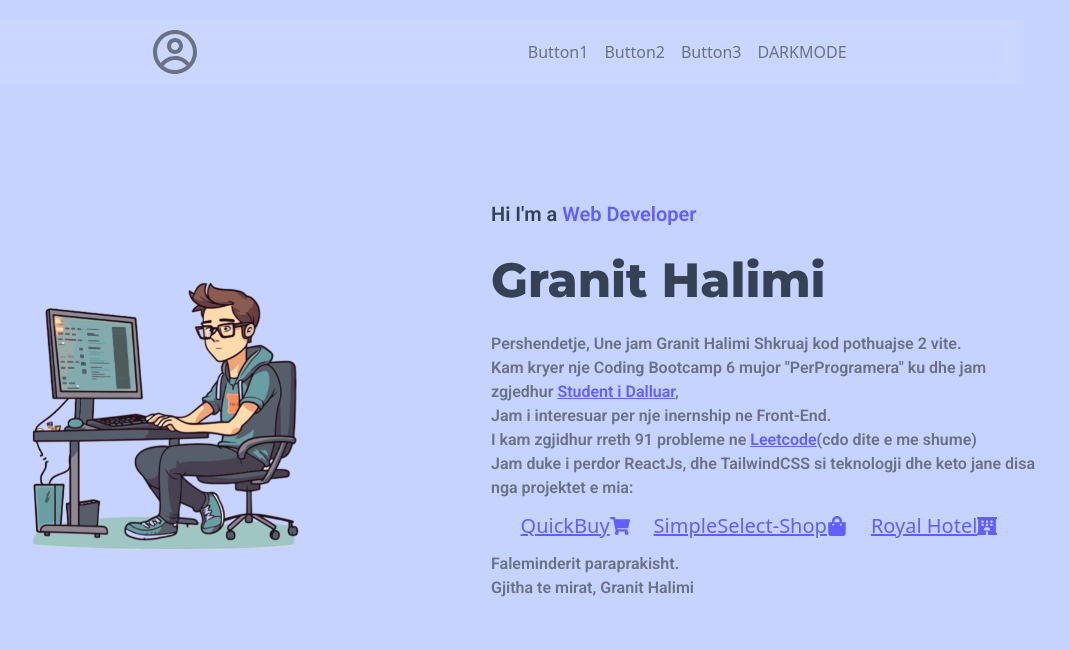
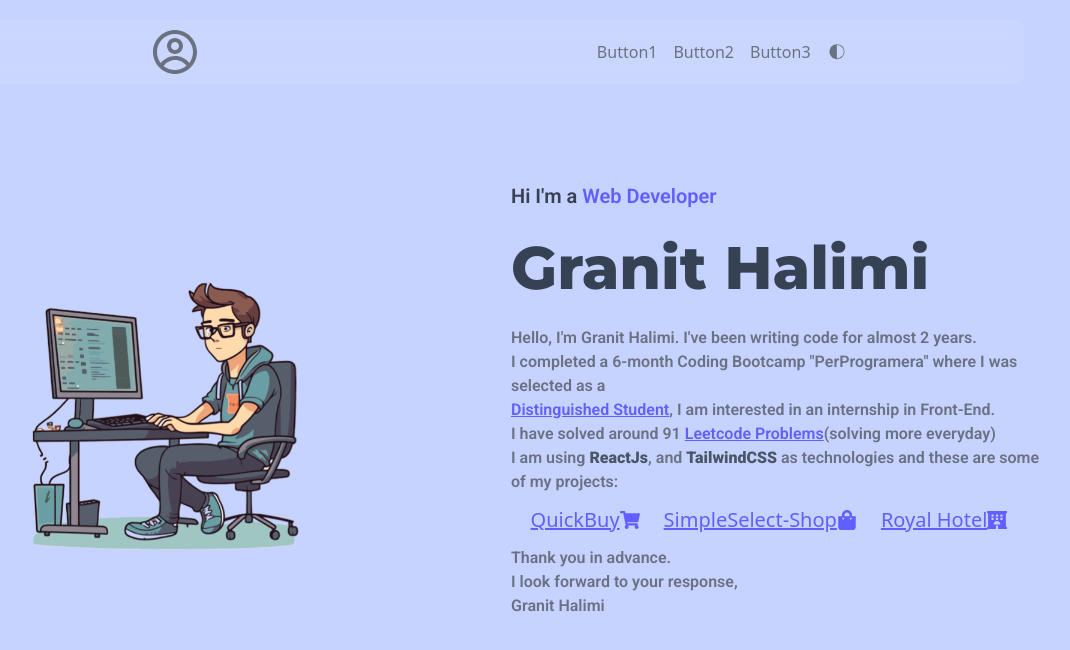
Before and after one commit to granithalimi/portfolio_website, a React (Create React App) app: page / in a window 1280 px wide. Shown: the top 650 px of the page, without its empty margins (149-1219 px from the left). Built offline with nearby package versions, Linux system fonts and the light colour scheme.

Commit message:
making it responsive

```diff
--- a/src/Components/Content.js
+++ b/src/Components/Content.js
@@ -7,7 +7,7 @@ import { ThemeContext } from "../App.js"
 import "../assets/style/style.css"
 
 function Content() {
-	const [darkMode, setDarkMode] = useContext(ThemeContext)
+	const [darkMode, ] = useContext(ThemeContext)
 	const [show, setShow] = useState(false)
 
 	useEffect(() => {
@@ -17,34 +17,34 @@ function Content() {
 	}, [])
 
   return (
-    <div className="w-full h-full flex justify-center items-center">
-	  <div className={`${show ? "show_img" : "hide_img"} duration-[1000ms] flex items-center justify-center w-1/2 h-screen`}>
-		<img src={bg} className="w-1/2 image" loading="eager" />
+    <div className="w-full h-full grid md:grid-cols-2 sm:grid-cols-1 items-center">
+	  <div className={`${show ? "show_img" : "hide_img"} duration-[1000ms] flex items-center justify-center w-full h-screen`}>
+		<img src={bg} alt="guy_in_computer" className="md:w-1/2 image" loading="eager" />
 	  </div>
 
-	  <div className={`${show ? "show_content" : "hide_content"} duration-[1000ms] w-1/2 h-screen flex flex-col justify-center pe-20`}>
+	  <div className={`${show ? "show_content" : "hide_content"} duration-[1000ms] w-full h-screen md:text-left text-center flex flex-col justify-center md:pe-20 px-5`}>
 		<h1 className={`text-xl roboto ${darkMode ? "text-gray-300" : "text-gray-700"} `}>Hi I'm a <span className="text-indigo-500">Web Developer</span></h1>
 
-		<h1 className={`text-5xl ${darkMode ? "text-gray-300" : "text-gray-700"} my-7 montserrat`}>Granit Halimi</h1>
+		<h1 className={`md:text-6xl text-4xl ${darkMode ? "text-gray-300" : "text-gray-700"} my-7 montserrat`}>Granit Halimi</h1>
 	  <p className={`${darkMode ? "text-gray-400" : "text-gray-500"} roboto`}>
-	  Pershendetje,
-	  Une jam Granit Halimi Shkruaj kod pothuajse 2 vite. <br />
-	  Kam kryer nje Coding Bootcamp 6 mujor "PerProgramera"
-	  ku dhe jam zgjedhur <a target="_blank" className="underline text-indigo-500 hover:text-blue-700 duration-500" href={'https://perprogramera.com/studentet-e-dalluar-te-bootcamp-9/'}>Student i Dalluar</a>, <br />
-	  Jam i interesuar per nje inernship ne Front-End. <br />
-	  I kam zgjidhur rreth 91 probleme ne <a target="_blank" className="underline text-indigo-500 hover:text-blue-700 duration-500" href="https://leetcode.com/_ggranit/">Leetcode</a>(cdo dite e me shume) <br />
-	  Jam duke i perdor ReactJs, dhe TailwindCSS si teknologji dhe keto jane disa nga projektet e mia: <br />
+	  Hello, I'm Granit Halimi. I've been writing code for almost 2 years.
+	  <br />
+	  I completed a 6-month Coding Bootcamp "PerProgramera" where I was selected as a <br />
+	  <a target="_blank" rel="noreferrer" className="underline text-indigo-500 hover:text-blue-700 duration-500" href={'https://perprogramera.com/studentet-e-dalluar-te-bootcamp-9/'}>Distinguished Student</a>,
+	  I am interested in an internship in Front-End. <br />
+	  I have solved around 91 <a target="_blank" rel="noreferrer" className="underline text-indigo-500 hover:text-blue-700 duration-500" href="https://leetcode.com/_ggranit/">Leetcode Problems</a>(solving more everyday) <br />
+	  I am using <span className={`${darkMode ? "text-gray-300" : "text-gray-600"}`} style={{fontWeight: 900}}>ReactJs</span>, and <span className={`${darkMode ? "text-gray-300" : "text-gray-600"}`} style={{fontWeight: 900}}>TailwindCSS</span> as technologies and these are some of my projects:<br />
 	  </p>
 
 	  <div className="w-full flex justify-center gap-6 my-3">
-	  <a target="_blank" className="underline text-indigo-500 hover:text-blue-700 duration-500 text-xl" href={"https://github.com/granithalimi/quickly"}><div className="flex items-center"><span>QuickBuy</span><FaShoppingCart/></div></a>
-	  <a target="_blank" className="underline text-indigo-500 hover:text-blue-700 duration-500 text-xl" href={"https://github.com/granithalimi/SimpleSelect-Shop"}><div className="flex items-center"><span>SimpleSelect-Shop</span><FaShoppingBag/></div></a>
-	  <a target="_blank" className="underline text-indigo-500 hover:text-blue-700 duration-500 text-xl" href={"https://github.com/granithalimi/royal-hotel"}><div className="flex items-center"><span>Royal Hotel</span><FaHotel/></div></a> <br />
+	  <a target="_blank" rel="noreferrer" className="underline text-indigo-500 hover:text-blue-700 duration-500 text-sm md:text-xl" href={"https://github.com/granithalimi/quickly"}><div className="flex items-center"><span>QuickBuy</span><FaShoppingCart/></div></a>
+	  <a target="_blank" rel="noreferrer" className="underline text-indigo-500 hover:text-blue-700 duration-500 text-sm md:text-xl" href={"https://github.com/granithalimi/SimpleSelect-Shop"}><div className="flex items-center"><span>SimpleSelect-Shop</span><FaShoppingBag/></div></a>
+	  <a target="_blank" rel="noreferrer" className="underline text-indigo-500 hover:text-blue-700 duration-500 text-sm md:text-xl" href={"https://github.com/granithalimi/royal-hotel"}><div className="flex items-center"><span>Royal Hotel</span><FaHotel/></div></a> <br />
 	  </div>
 
 	  <p className={`${darkMode ? "text-gray-400" : "text-gray-500"} roboto`}>
-	  Faleminderit paraprakisht. <br />
-	  Gjitha te mirat,
+	  Thank you in advance. <br />
+	  I look forward to your response, <br />
 	  Granit Halimi
 	  </p>
 	  </div>
--- a/src/Components/Header.js
+++ b/src/Components/Header.js
@@ -1,9 +1,13 @@
 import { CgProfile } from "react-icons/cg";
 import { React, useContext ,useState, useEffect} from "react"
 import { ThemeContext } from "../App.js"
+import { MdMenu } from "react-icons/md";
+import { IoClose } from "react-icons/io5";
+import { WiMoonAltFirstQuarter } from "react-icons/wi";
 function Header() {
 	const [darkMode, setDarkMode] = useContext(ThemeContext)
 	const [show, setShow] = useState(false)
+	const [showMenu, setShowMenu] = useState(false)
 
 	useEffect(() => {
 	  setTimeout(() => {
@@ -11,18 +15,37 @@ function Header() {
 	  }, 500);
 	}, [])
 
+
   return (
-	  <div className={`absolute ${show ? "top-5" : "-top-full"} duration-[750ms] left-0 right-0 w-full h-16 flex justify-center z-20`}>
-	  <div className="w-5/6 h-full backdrop-blur-sm bg-white/10 flex justify-center roundeimgd-xl">
-	 	<div className="w-2/3 h-full flex justify-between">
-			<div className="h-full w-20 flex justify-center items-center">
-	  			<CgProfile className={`text-5xl ${darkMode ? "text-gray-300" : "text-gray-500"}`} />
+	  <div className={`absolute ${show ? "top-5" : "-top-full"} rounded-lg duration-[750ms] left-0 right-0 w-full h-16 flex justify-center z-20`}>
+	  <div className="w-5/6 h-full backdrop-blur-sm bg-white/10 flex justify-center rounded-lg">
+	  <div className="w-2/3 h-full flex justify-between">
+	  <div className="h-full w-20 flex justify-center items-center">
+	  <CgProfile className={`md:text-5xl text-3xl ${darkMode ? "text-gray-300" : "text-gray-500"}`} />
 	  </div>
-			<div className={`h-full flex gap-4 ${darkMode ? "text-gray-300" : "text-gray-500"} `}>
-	  			<button className="cursor-pointer hover:text-black duration-500">Button1</button>
-	  			<button className="cursor-pointer hover:text-black duration-500">Button2</button>
-	  			<button className="cursor-pointer hover:text-black duration-500">Button3</button>
-	  			<button onClick={e => setDarkMode(!darkMode)} className="cursor-pointer hover:text-black duration-500">DARKMODE</button>
+	  <div className={`h-full md:flex hidden gap-4 ${darkMode ? "text-gray-300" : "text-gray-500"} `}>
+	  <button className="cursor-pointer hover:text-black duration-500">Button1</button>
+	  <button className="cursor-pointer hover:text-black duration-500">Button2</button>
+	  <button className="cursor-pointer hover:text-black duration-500">Button3</button>
+	  <button onClick={e => setDarkMode(!darkMode)} className="cursor-pointer hover:text-black duration-500">
+	  <WiMoonAltFirstQuarter className="text-center text-xl"/>
+	  </button>
+	  </div>
+	  <div className={`md:hidden flex justify-center items-center h-full`}>
+	  	{
+			showMenu ?
+			<IoClose className={`text-2xl ${darkMode ? "text-gray-300" : "text-gray-500"}`} onClick={e => setShowMenu(!showMenu)}/>
+			:
+			<MdMenu className={`text-2xl ${darkMode ? "text-gray-300" : "text-gray-500"}`} onClick={e => setShowMenu(!showMenu)}/>
+		}
+	  	<div className={`${showMenu ? "absolute" : "hidden"} ${darkMode ? "text-gray-300" : "text-gray-500"} flex flex-col items-center gap-3 w-1/2 h-screen bg-white/10 backdrop-blur-sm z-20 right-0 top-full`}>
+	  <button className="cursor-pointer hover:text-black duration-500">Button1</button>
+	  <button className="cursor-pointer hover:text-black duration-500">Button2</button>
+	  <button className="cursor-pointer hover:text-black duration-500">Button3</button>
+	  <button onClick={e => setDarkMode(!darkMode)} className="cursor-pointer hover:text-black duration-500">
+	  <WiMoonAltFirstQuarter className="text-center text-xl" />
+	  </button>
+	  </div>
 	  </div>
 	  </div>
 	  </div>
--- a/src/Paths/Home.js
+++ b/src/Paths/Home.js
@@ -3,9 +3,9 @@ import Content from "../Components/Content.js"
 import { React, useContext } from "react"
 import { ThemeContext } from "../App.js"
 function Home() {
-	const [darkMode, setDarkMode] = useContext(ThemeContext)
+	const [darkMode, ] = useContext(ThemeContext)
   return (
-	  <div className={`${darkMode ? "bg-gray-700" : "bg-indigo-200"} w-full h-screen relative overflow-hidden`}>
+	  <div className={`${darkMode ? "bg-gray-700" : "bg-indigo-200"} w-full h-screen relative overflow-x-hidden`}>
 	  	<Header />
 	  	<Content />
 	  </div>
```
